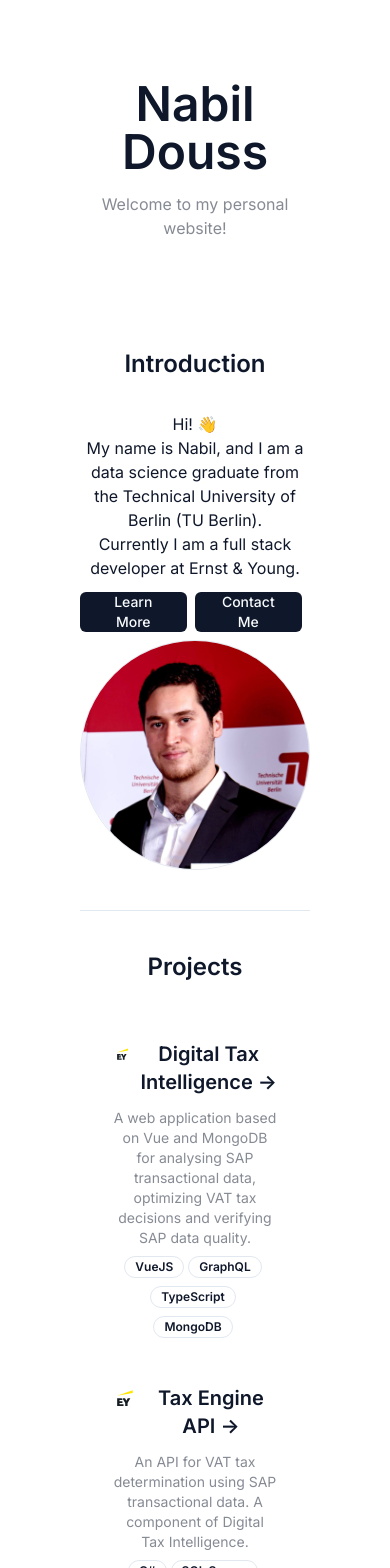
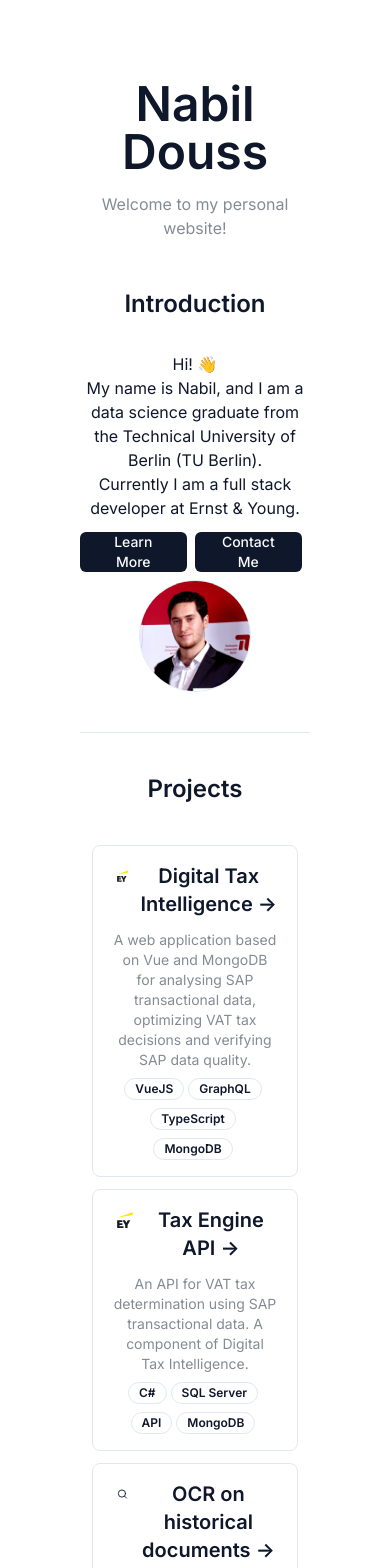
Before and after one commit to nabildouss/nabildouss.github.io, a Next.js app: page / in a window 390 px wide. Shown: the top 1568 px of the page. Built offline with nearby package versions, Linux system fonts and the light colour scheme.

Commit message:
fix: minor adjustments

```diff
--- a/app/page.tsx
+++ b/app/page.tsx
@@ -28,7 +28,7 @@
                   </Button>
             </div>
           </div>
-          <span className='flex mt-2 justify-center lg:mr-5'><img className="rounded-full border"alt="My Photo" width="300" height="300" src="/lebenslauf.jpg"/></span>
+          <span className='flex mt-2 justify-center lg:mr-5'><img className="rounded-full border w-28 lg:w-72 md:w-48"alt="My Photo" width="300" height="300" src="/lebenslauf.jpg"/></span>
         </div>
       </section>
       <hr className='mt-10'/>
@@ -41,10 +41,10 @@
                 <div className="grid lg:grid-cols-3 text-center lg:mb-0 lg:text-left justify-between">
                 {
                   projects.map((project) => (
-                    <React.Fragment key={project.title}>
                     <a
                     href={project.href}
-                    className="mb-3 mx-3 lg:mb-0 group rounded-lg border border-transparent px-5 py-4 transition-colors hover:border-gray-300 hover:bg-gray-100 hover:dark:border-neutral-700 hover:dark:bg-neutral-800/30"
+                    key={project.title}
+                    className="mb-3 mx-3 lg:mb-0 group rounded-lg border md:border-transparent px-5 py-4 transition-colors hover:border-gray-300 hover:bg-gray-100 hover:dark:border-neutral-700 hover:dark:bg-neutral-800/30"
                     target="_blank"
                     rel="noopener noreferrer"
                   >
@@ -66,7 +66,6 @@
                       ))}
                     </div>
                   </a>
-                  </React.Fragment>
                 ))}
                 </div>
             </div>
@@ -85,7 +84,7 @@
                     <React.Fragment key={pub.title}>
                     <a
                     href={pub.href}
-                    className="group rounded-lg border border-transparent px-5 py-4 transition-colors hover:border-gray-300 hover:bg-gray-100 hover:dark:border-neutral-700 hover:dark:bg-neutral-800/30"
+                    className="group rounded-lg border md:border-transparent px-5 py-4 transition-colors hover:border-gray-300 hover:bg-gray-100 hover:dark:border-neutral-700 hover:dark:bg-neutral-800/30"
                     target="_blank"
                     rel="noopener noreferrer"
                   >
--- a/components/appShell.tsx
+++ b/components/appShell.tsx
@@ -7,17 +7,17 @@
   }) {
   return (
     <main className="flex min-h-screen flex-col items-center justify-between p-20">
-      <div className="relative mb-10 text-center">
+      <div className="relative md:mb-10 text-center">
         <div className="grid text-5xl place-items-center font-semibold mb-4">
         Nabil Douss</div>
         <p className={`max-w-[30ch] opacity-50`}>
           Welcome to my personal website!
         </p>
       </div>
-      <div className='mt-5 lg:px-5 py-2 mb-10 text-center min-w-full lg:mb-0 lg:grid-cols-4 lg:text-left lg:border lg:rounded lg:pb-10' >
-      <div className='hidden lg:flex'>
-        <NavigationBar/>
-      </div>
+      <div className='lg:px-5 py-2 mb-10 text-center min-w-full lg:mb-0 lg:grid-cols-4 lg:text-left lg:border lg:rounded lg:pb-10' >
+        <div className='hidden lg:flex'>
+          <NavigationBar/>
+        </div>
       {children}
       </div>
     </main>
```
